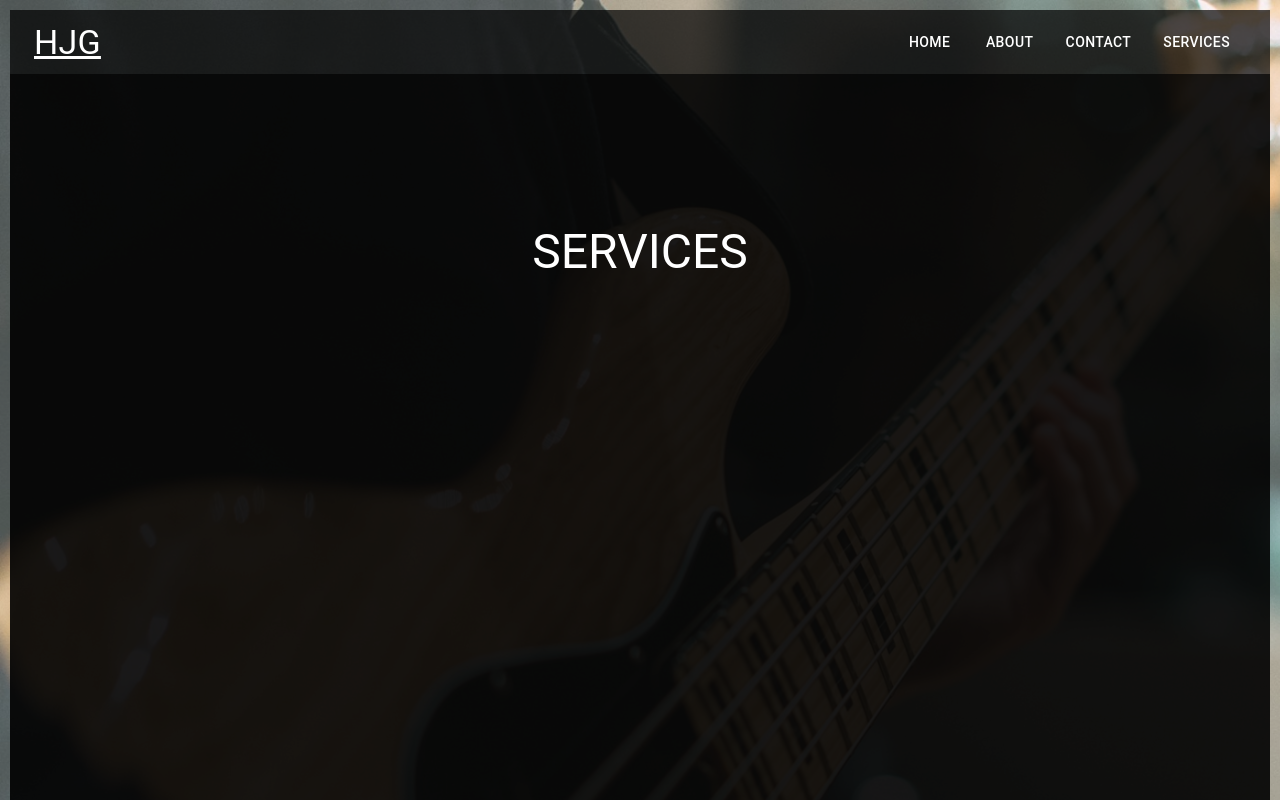
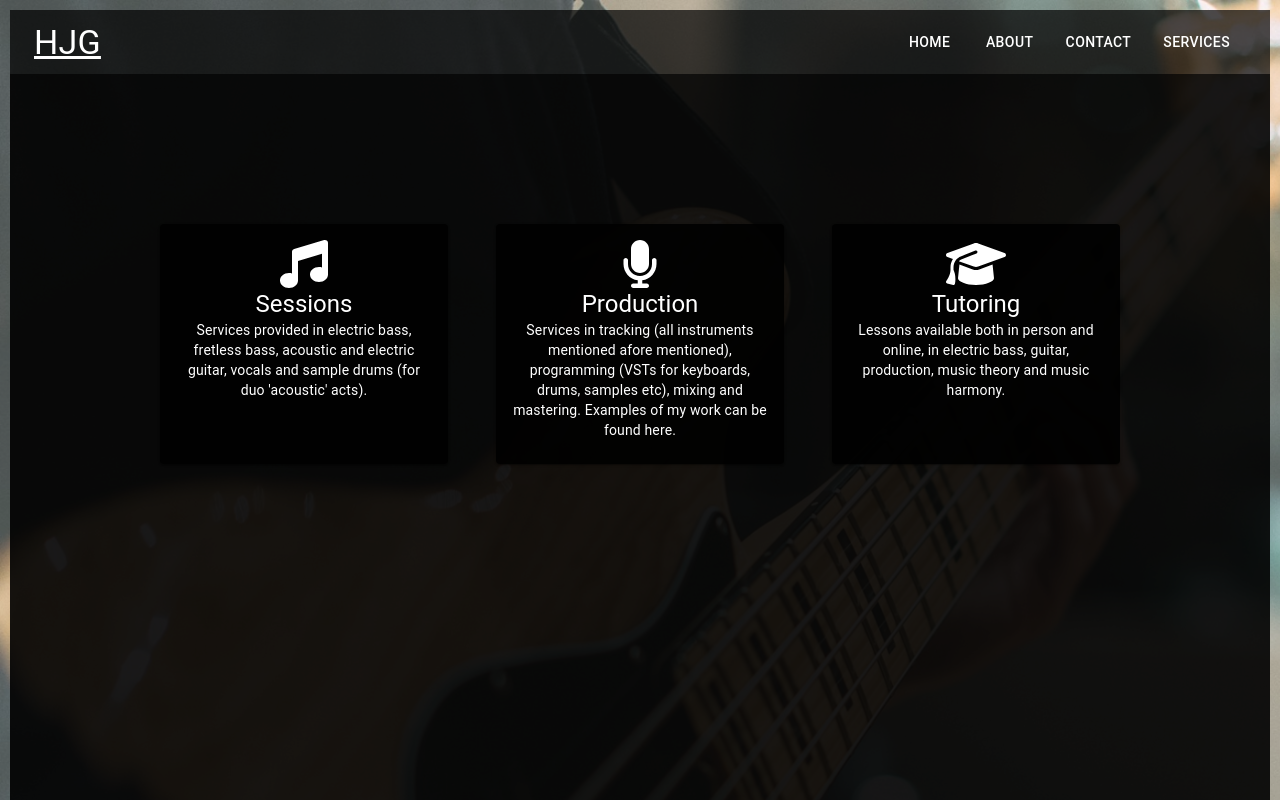
Before and after one commit to HenryJamesGreen/hjgmusic, a React (Create React App) app: page /services in a window 1280 px wide. Shown: the top 800 px of the page. Built offline with nearby package versions, Linux system fonts and the light colour scheme.

Commit message:
added services detials (sample)

```diff
--- a/package.json
+++ b/package.json
@@ -5,7 +5,9 @@
   "dependencies": {
     "@emotion/react": "^11.11.4",
     "@emotion/styled": "^11.11.5",
+    "@fortawesome/fontawesome-svg-core": "^6.5.2",
     "@fortawesome/free-brands-svg-icons": "^6.5.2",
+    "@fortawesome/free-solid-svg-icons": "^6.5.2",
     "@fortawesome/react-fontawesome": "^0.2.0",
     "@mui/icons-material": "^5.15.15",
     "@mui/material": "^5.15.15",
--- a/src/Pages/Services.js
+++ b/src/Pages/Services.js
@@ -7,6 +7,10 @@ import { Link } from 'react-router-dom';
 import SocialIcons from '../Components/Socials/index';
 import { Button } from '@mui/material';
 import { createTheme, ThemeProvider } from '@mui/material/styles';
+import { FontAwesomeIcon } from '@fortawesome/react-fontawesome';
+import { faMusic, faMicrophone, faGraduationCap } from '@fortawesome/free-solid-svg-icons';
+
+
 
 import portraitVideoSource from '../images/henreel2.mov';
 
@@ -28,12 +32,45 @@ function Services() {
             style={{
               maxWidth: "1000px", // Set maximum width
               paddingTop: "0px", // Adjust padding top
+              display: "flex",
+              justifyContent: "space-between",
+              flexWrap: "wrap",
+              gap: "20px"
             }}
           >
-            <Typography gutterBottom variant="h3" component="div" sx={{ color: "white" }}> {/* Make heading bigger and text white*/}
-              SERVICES
-            </Typography>
-
+            <Card style={{ width: "30%", minWidth: "250px", backgroundColor: "rgba(0, 0, 0, 0.9)", textAlign: "center" }}>
+              <CardContent>
+              <FontAwesomeIcon icon={faMusic} style={{ color: "white", fontSize: "3rem", margin: "auto" }} />
+                <Typography variant="h5" component="div" sx={{ color: "white" }}>
+                  Sessions
+                </Typography>
+                <Typography variant="body2" color="white">
+                  Services provided in electric bass, fretless bass, acoustic and electric guitar, vocals and sample drums (for duo 'acoustic' acts).
+                </Typography>
+              </CardContent>
+            </Card>
+            <Card style={{ width: "30%", minWidth: "250px", backgroundColor: "rgba(0, 0, 0, 0.9)", textAlign: "center" }}>
+              <CardContent>
+              <FontAwesomeIcon icon={faMicrophone} style={{ color: "white", fontSize: "3rem", margin: "auto" }} />
+                <Typography variant="h5" component="div" sx={{ color: "white" }}>
+                  Production
+                </Typography>
+                <Typography variant="body2" color="white">
+                  Services in tracking (all instruments mentioned afore mentioned), programming (VSTs for keyboards, drums, samples etc), mixing and mastering. Examples of my work can be found here.
+                </Typography>
+              </CardContent>
+            </Card>
+            <Card style={{ width: "30%", minWidth: "250px", backgroundColor: "rgba(0, 0, 0, 0.9)", textAlign: "center" }}>
+              <CardContent>
+              <FontAwesomeIcon icon={faGraduationCap} style={{ color: "white", fontSize: "3rem", margin: "auto" }} />
+                <Typography variant="h5" component="div" sx={{ color: "white" }}>
+                  Tutoring
+                </Typography>
+                <Typography variant="body2" color="white">
+                  Lessons available both in person and online, in electric bass, guitar, production, music theory and music harmony.
+                </Typography>
+              </CardContent>
+            </Card>
           </div>
         </div>
       );
```
Also changed, not shown: 1 other file (tests, documents, lock files or other folders).
